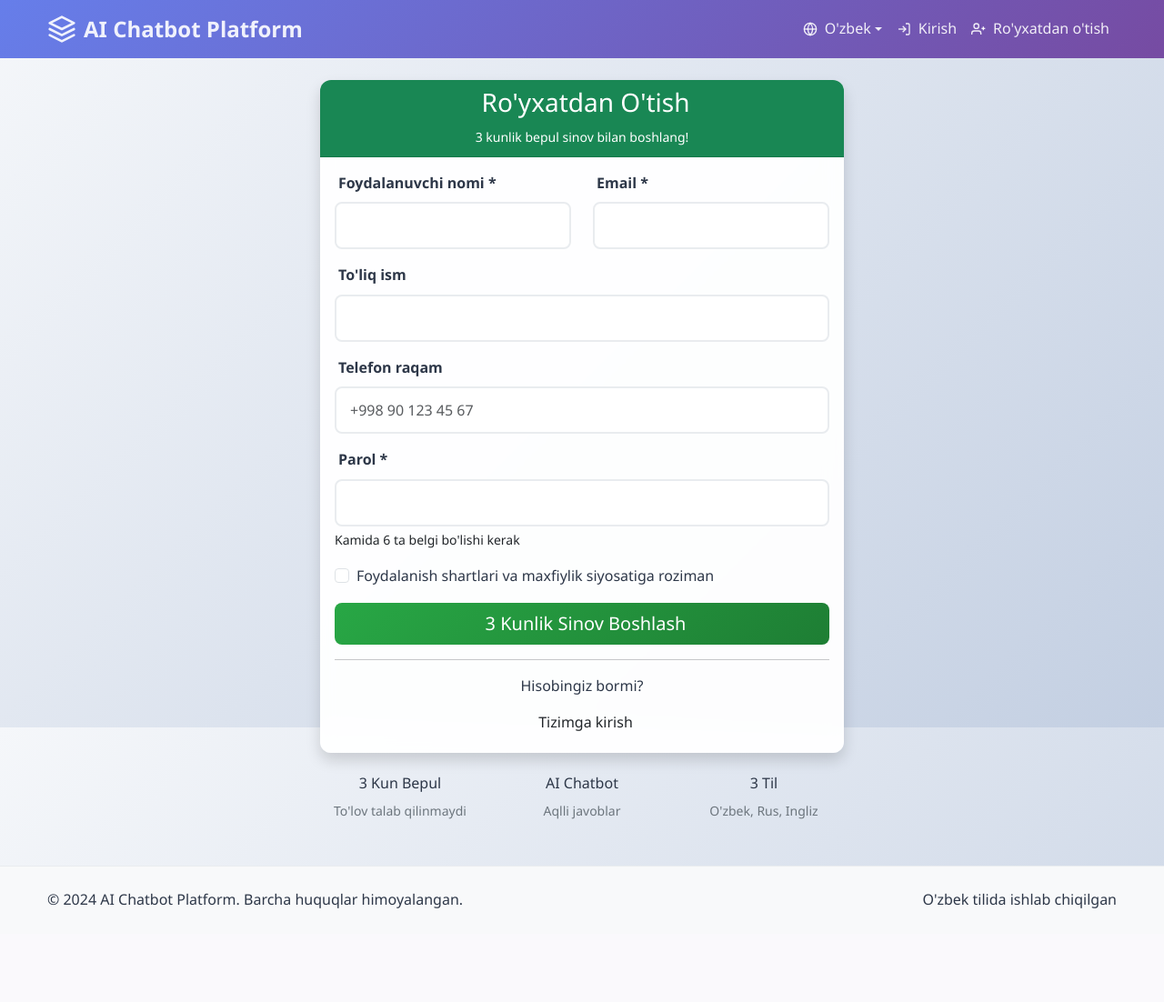
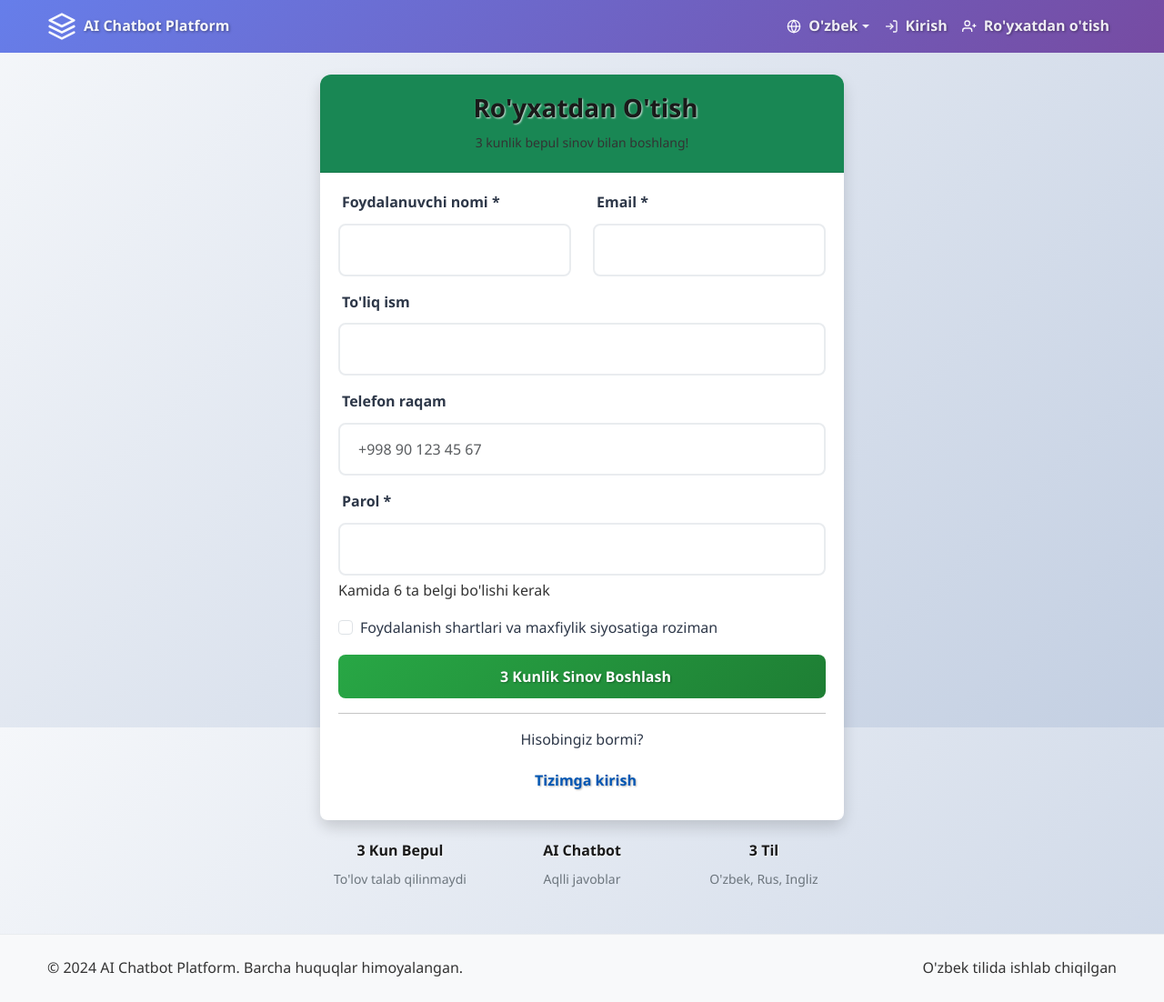
Before and after one commit to akramjon10000/ChatbotBuilder, a Flask app: page /register in a window 1280 px wide. Shown: the whole page at 91% size. Before the commit the page ends 999 px from the top, so only its background shows below. Run offline with Flask 3, Linux system fonts and the light colour scheme.

Commit message:
Improve text visibility and contrast across the application
Refactors CSS to enhance text readability by adjusting color contrast, font sizes, and applying text shadows. Introduces new CSS classes for specific text styling needs and improves the visual appearance of various components like cards, buttons, and hero sections, ensuring better legibility and a more polished user interface. Includes a new stylesheet for contrast improvements and links it in the base template.

Replit-Commit-Author: Agent
Replit-Commit-Session-Id: f9d33074-21b8-47c9-a6f2-45ffae756dd4
Replit-Commit-Checkpoint-Type: full_checkpoint
Replit-Commit-Screenshot-Url: https://storage.googleapis.com/screenshot-production-us-central1/e15c79f6-a12e-4c3e-8d93-b8c8af8efaa0/f9d33074-21b8-47c9-a6f2-45ffae756dd4/Nc4MBeK

```diff
--- a/static/css/style.css
+++ b/static/css/style.css
@@ -29,9 +29,9 @@ body {
     font-family: var(--font-family) !important;
     background: linear-gradient(135deg, #f5f7fa 0%, #c3cfe2 100%) !important;
     background-attachment: fixed !important;
-    color: var(--dark-color) !important;
+    color: #1A1A1A !important;
     line-height: 1.6 !important;
-    font-size: 16px !important;
+    font-size: 18px !important;
     font-weight: 400 !important;
     min-height: 100vh !important;
 }
@@ -43,20 +43,61 @@ body {
 }
 
 /* Specific element visibility fixes */
-h1, h2, h3, h4, h5, h6, p, span, div, li, td, th, a {
-    color: inherit !important;
+h1, h2, h3, h4, h5, h6 {
+    color: #1A1A1A !important;
     visibility: visible !important;
     opacity: 1 !important;
+    font-weight: 600 !important;
+    text-shadow: 1px 1px 2px rgba(255, 255, 255, 0.8);
+}
+
+p, span, div, li, td, th {
+    color: #333333 !important;
+    visibility: visible !important;
+    opacity: 1 !important;
+    font-size: 16px !important;
+}
+
+a {
+    color: #0056b3 !important;
+    font-weight: 500 !important;
+    text-decoration: none;
 }
 
 /* Navigation text fixes */
 .navbar * {
-    color: rgba(255, 255, 255, 0.9) !important;
+    color: rgba(255, 255, 255, 0.95) !important;
+    font-weight: 600 !important;
+    text-shadow: 1px 1px 3px rgba(0, 0, 0, 0.4);
 }
 
 /* Card content visibility */
-.card, .card-body, .card-header, .card-title, .card-text {
-    color: #212529 !important;
+.card {
+    background: rgba(255, 255, 255, 0.95) !important;
+    backdrop-filter: blur(10px);
+    border: 1px solid rgba(0, 0, 0, 0.1);
+}
+
+.card-body, .card-header {
+    color: #1A1A1A !important;
+    background: rgba(255, 255, 255, 0.9);
+    border-radius: 8px;
+    padding: 20px;
+}
+
+.card-title {
+    color: #1A1A1A !important;
+    font-weight: 700 !important;
+    font-size: 20px !important;
+    text-shadow: 1px 1px 2px rgba(255, 255, 255, 0.8);
+    margin-bottom: 15px;
+}
+
+.card-text {
+    color: #333333 !important;
+    font-size: 16px !important;
+    line-height: 1.6;
+    text-shadow: 1px 1px 2px rgba(255, 255, 255, 0.6);
 }
 
 /* Bootstrap text utility overrides */
@@ -167,9 +208,36 @@ h1, h2, h3, h4, h5, h6, p, span, div, li, td, th, a {
 /* Button Enhancements */
 .btn {
     border-radius: 8px;
-    font-weight: 500;
+    font-weight: 600 !important;
     transition: all 0.3s ease;
     border: none;
+    font-size: 16px !important;
+    padding: 12px 24px;
+    text-shadow: 1px 1px 2px rgba(0, 0, 0, 0.3);
+}
+
+.btn-primary {
+    background: linear-gradient(135deg, #007bff, #0056b3);
+    color: #ffffff !important;
+    font-weight: 700 !important;
+}
+
+.btn-success {
+    background: linear-gradient(135deg, #28a745, #1e7e34);
+    color: #ffffff !important;
+    font-weight: 700 !important;
+}
+
+.btn-warning {
+    background: linear-gradient(135deg, #ffc107, #e0a800);
+    color: #1A1A1A !important;
+    font-weight: 700 !important;
+}
+
+.btn-danger {
+    background: linear-gradient(135deg, #dc3545, #c82333);
+    color: #ffffff !important;
+    font-weight: 700 !important;
 }
 
 .btn:hover {
@@ -229,9 +310,11 @@ h1, h2, h3, h4, h5, h6, p, span, div, li, td, th, a {
     border-radius: 8px;
     border: 2px solid #e9ecef;
     transition: all 0.3s ease;
-    padding: 12px 15px;
-    color: #212529 !important;
-    background-color: #fff !important;
+    padding: 15px 20px;
+    color: #1A1A1A !important;
+    background-color: rgba(255, 255, 255, 0.95) !important;
+    font-size: 16px !important;
+    font-weight: 500 !important;
 }
 
 .form-control:focus {
@@ -241,9 +324,11 @@ h1, h2, h3, h4, h5, h6, p, span, div, li, td, th, a {
 }
 
 .form-label {
-    font-weight: 600;
-    color: var(--dark-color);
-    margin-bottom: 8px;
+    font-weight: 700 !important;
+    color: #1A1A1A !important;
+    margin-bottom: 10px;
+    font-size: 16px !important;
+    text-shadow: 1px 1px 2px rgba(255, 255, 255, 0.8);
 }
 
 /* Badge Enhancements */
--- a/templates/base.html
+++ b/templates/base.html
@@ -15,6 +15,7 @@
     <!-- Custom CSS -->
     <link href="{{ url_for('static', filename='css/style.css') }}" rel="stylesheet">
     <link href="{{ url_for('static', filename='css/pricing.css') }}" rel="stylesheet">
+    <link href="{{ url_for('static', filename='css/contrast-improvements.css') }}" rel="stylesheet">
 
     {% block extra_head %}{% endblock %}
 </head>
```
Also changed, not shown: other parts of static/css/style.css (+33 -8 lines), static/css/contrast-improvements.css (added, +224 -0 lines).
